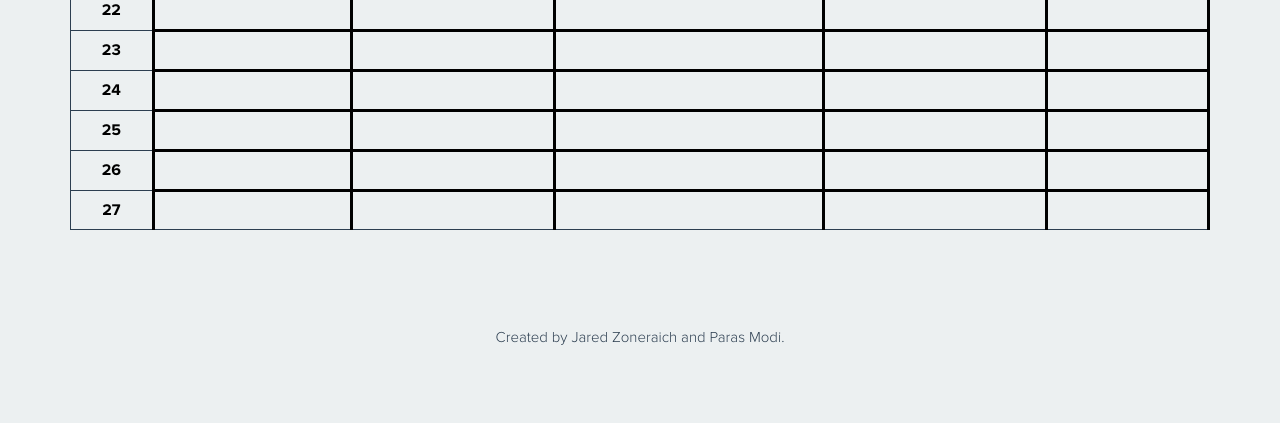
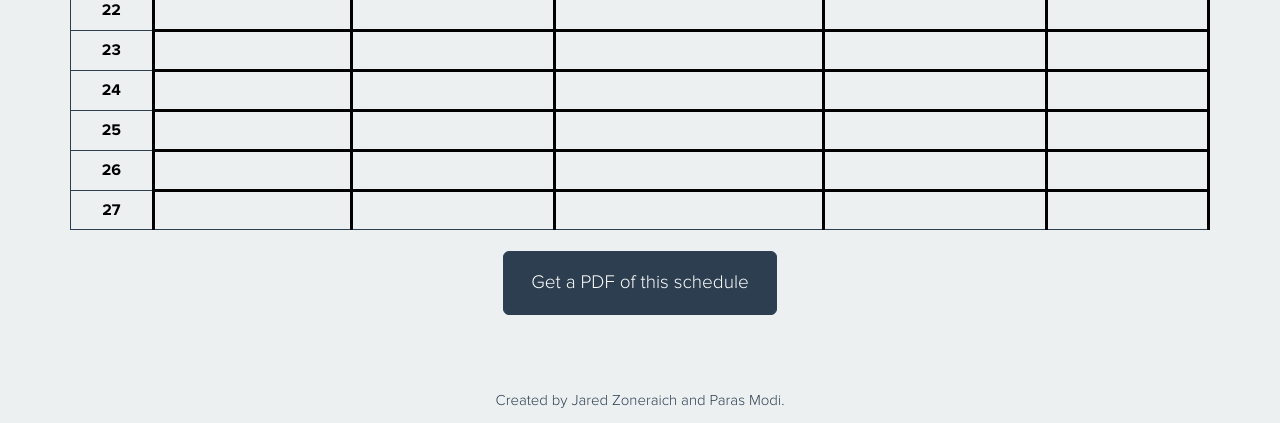
Before and after one commit to jzone3/ClassMatch, a Flask app: template templates/pretty.html in a window 1280 px wide. Shown: the part 1144-1567 px from the top of the page. Before the commit the page ends 1489 px from the top, so only its background shows below. Run offline with Flask 2, Linux system fonts and the light colour scheme; the template is opened without the code that fills it, so the values that code supplies are empty; some libraries are stand-ins or nearby versions.

Commit message:
pdf button

```diff
--- a/app.py
+++ b/app.py
@@ -160,7 +160,7 @@ def formatted_schedule(username):
 	if courses == {}:
 		return render_template('404.html'), 404
 	monday, tuesday, wednesday, thursday, friday = split_courses_into_days(courses)
-	return render_template('pretty.html', signed_in=is_logged_in, schedule_owner=schedule_owner, monday=monday, tuesday=tuesday, wednesday=wednesday, thursday=thursday, friday=friday, mod_times=MOD_TIMES)
+	return render_template('pretty.html', signed_in=is_logged_in, schedule_owner=schedule_owner, monday=monday, tuesday=tuesday, wednesday=wednesday, thursday=thursday, friday=friday, mod_times=MOD_TIMES,user=username)
 
 @app.route('/about/')
 def about():
--- a/templates/pretty.html
+++ b/templates/pretty.html
@@ -49,9 +49,9 @@
 		</tr>
 		{% endfor %}
 	</table>
-<!-- 	<div class="center">
-		<button class="btn btn-lg btn-primary" onclick="getpdf()">Download PDF</button>
-	</div> -->
+	<div class="center">
+		<a href="/pdf/{{user}}"><button class="btn btn-lg btn-primary">Get a PDF of this schedule</button>
+	</div>
 </div>
 <br><br><br><br>
 {% endblock %}
```
Also changed, not shown: templates/my_schedule.html (deleted, +0 -7 lines).
